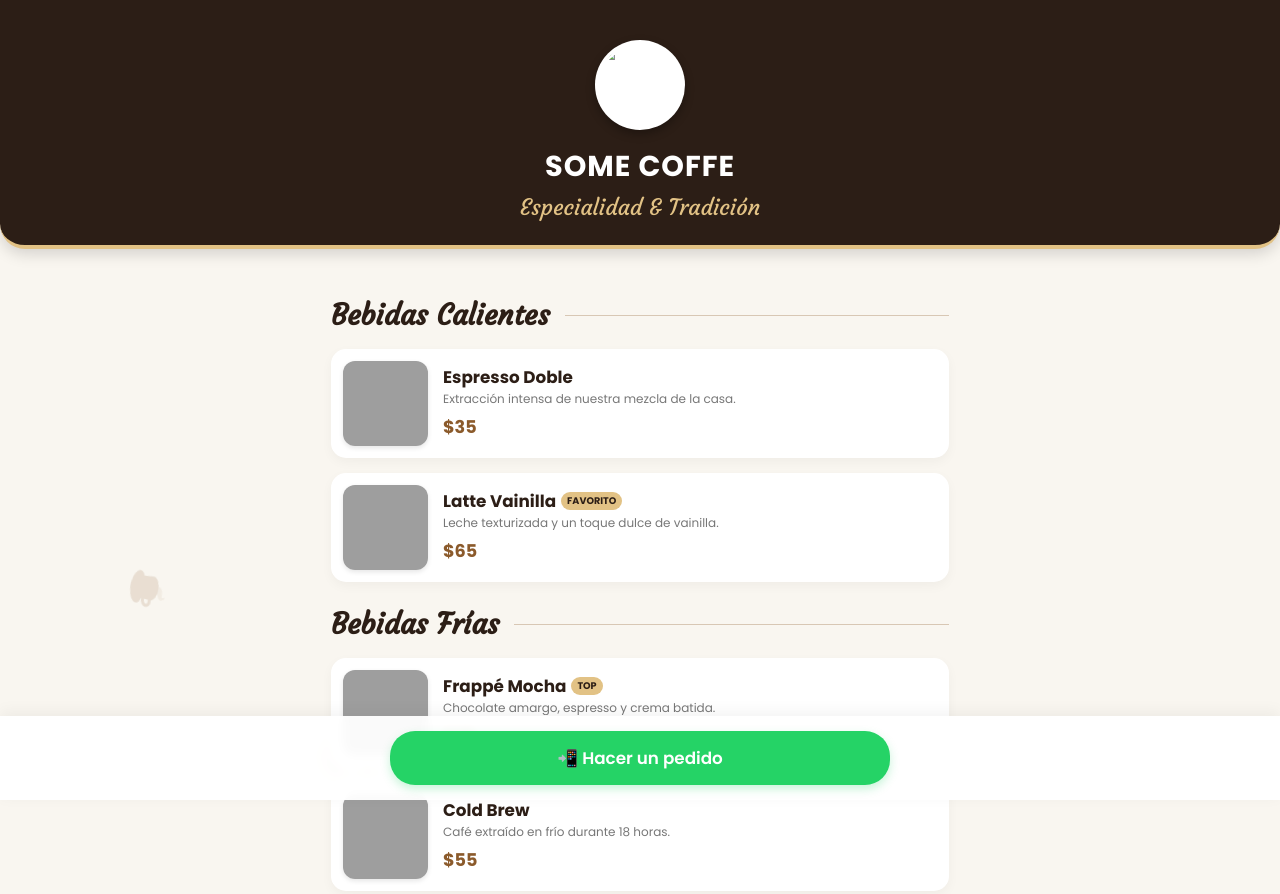
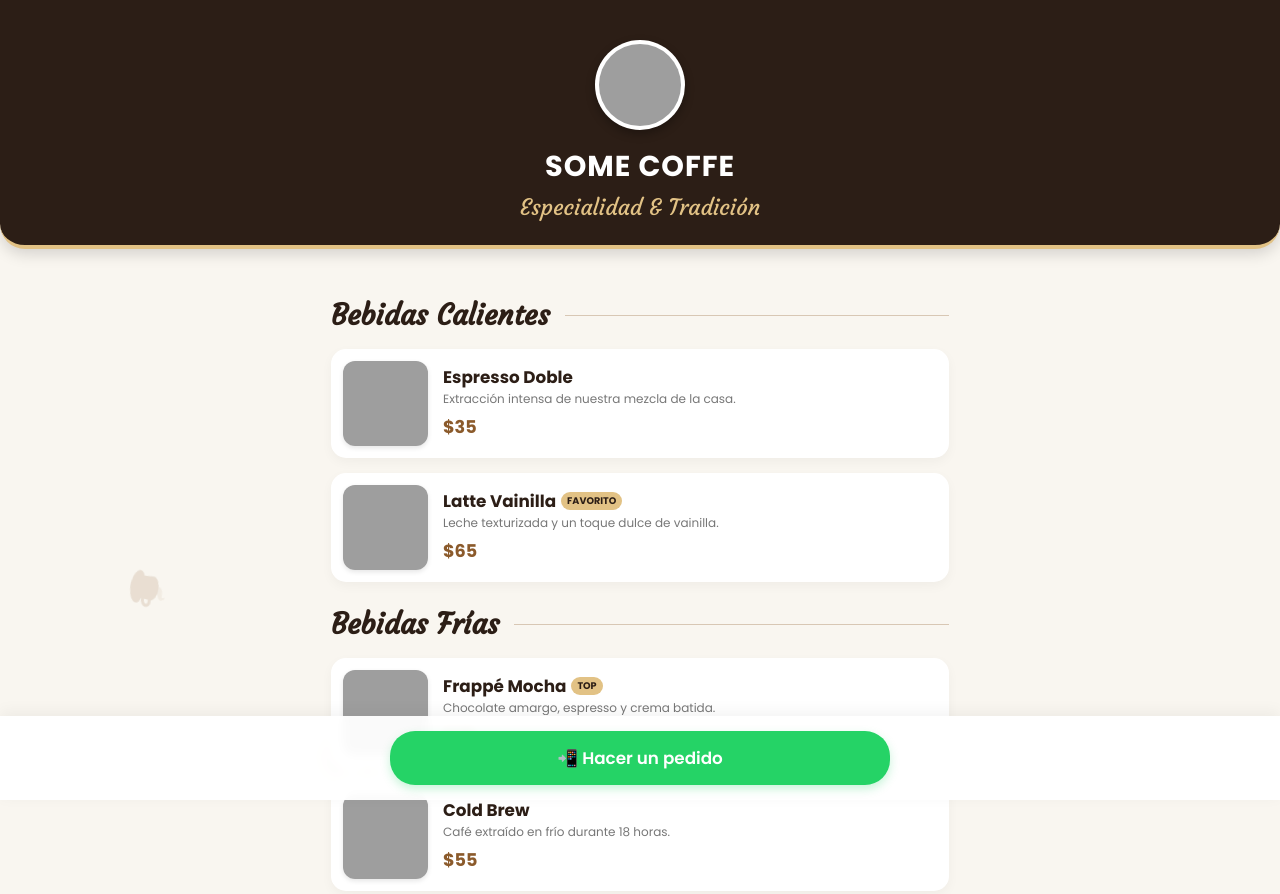
Before and after one commit to MonkeddyGG/SomeCoffe, a plain HTML site: page index.html in a window 1280 px wide. Shown: the top 894 px of the page. Drawn offline with Linux system fonts and the light colour scheme; the site is published under a folder, as on GitHub Pages, so addresses that start at the root find nothing; grey boxes are pictures that could not be loaded.

Commit message:
LOGO PNG

```diff
--- a/index.html
+++ b/index.html
@@ -27,7 +27,7 @@
 
     <header class="header">
         <div class="logo-wrapper">
-            <img src="/SOMECOFFE/assets/logo-some-coffe.png.png" alt="Logo Some Coffe" class="brand-logo">
+            <img src="./assets/logo-some-coffe.png.png" alt="Logo Some Coffe" class="brand-logo">
         </div>
         <h1>SOME COFFE</h1>
         <p class="subtitle">Especialidad & Tradición</p>
```
